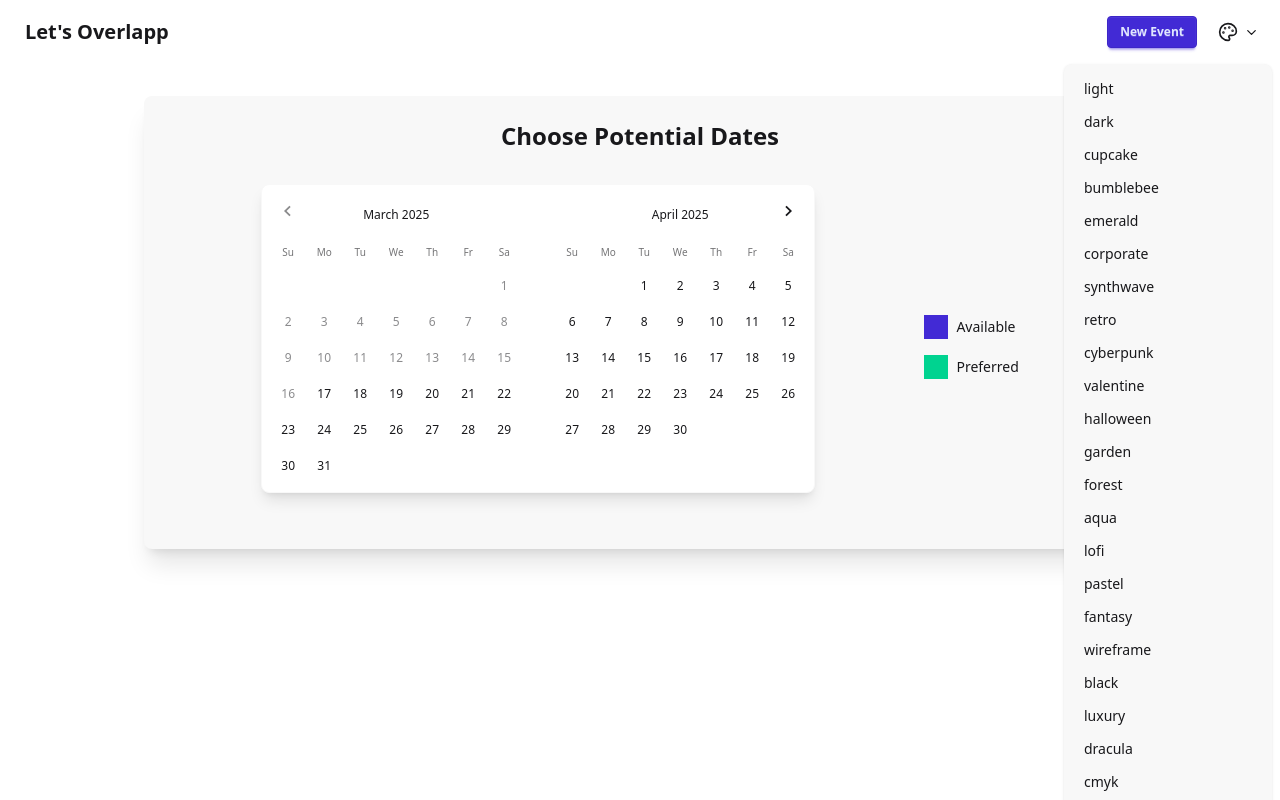
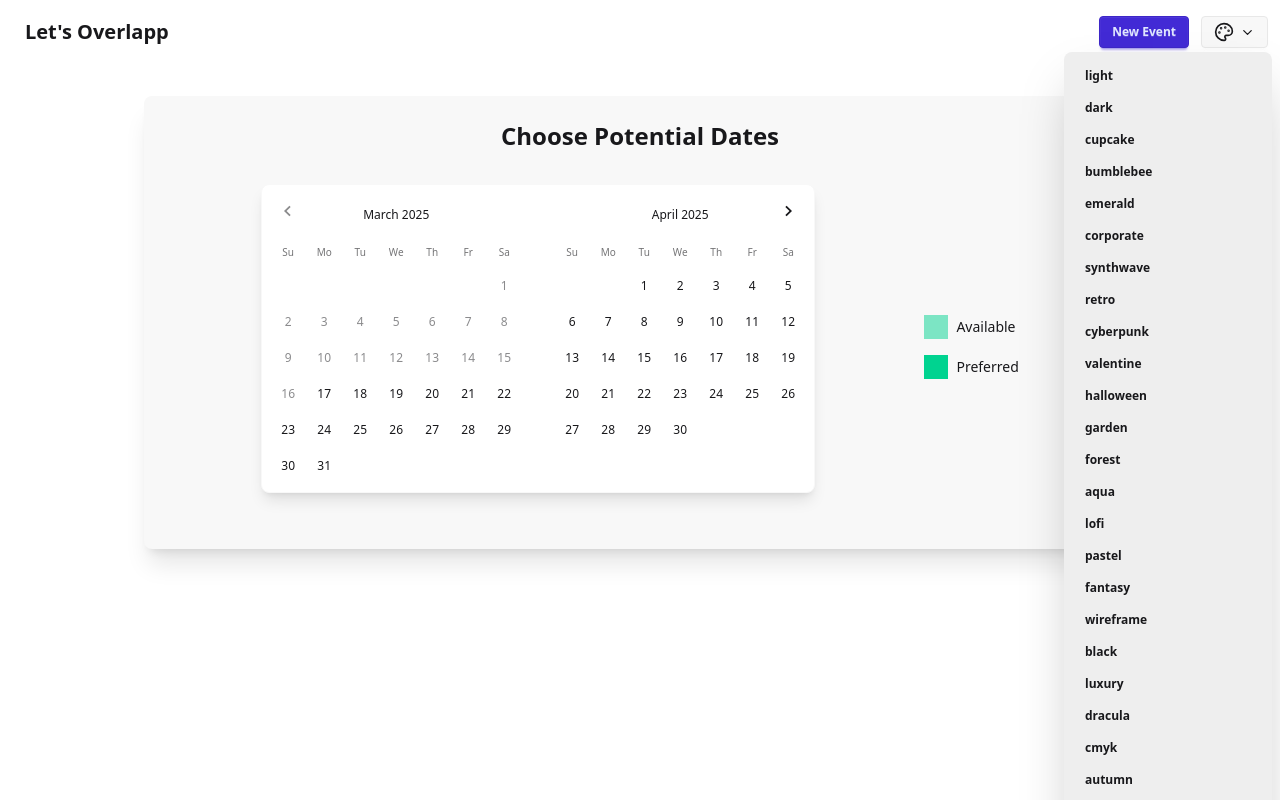
Before and after one commit to logstown/lets-overlapp, a Next.js app: page /event/create in a window 1280 px wide. Both pictures are taken after a click on the button 1238 px from the left and 32 px from the top of the page. Shown: the top 800 px of the page. Built offline with nearby package versions, Linux system fonts and the light colour scheme.

Commit message:
new theme chooser

```diff
--- a/app/event/layout.tsx
+++ b/app/event/layout.tsx
@@ -10,7 +10,7 @@ export default function EventLayout({ children }: { children: React.ReactNode })
             Let's Overlapp
           </Link>
         </div>
-        <div className="flex items-stretch gap-2">
+        <div className="flex items-center gap-2">
           <Link href="/event/create" className="btn btn-primary btn-sm">
             New Event
           </Link>
--- a/app/event/results/[userId]/_AggregatedDates.tsx
+++ b/app/event/results/[userId]/_AggregatedDates.tsx
@@ -27,9 +27,9 @@ export default function AggregatedDates({
           preferred,
         }}
         modifiersClassNames={{
-          available: "bg-primary text-primary-content",
-          unavailable: "bg-error/70 text-error-content",
-          preferred: "bg-success text-success-content",
+          available: "bg-success/50 text-success-content border-2 border-base-100",
+          unavailable: "bg-error text-error-content border-2 border-base-100",
+          preferred: "bg-success text-success-content border-2 border-base-100",
         }}
         classNames={{
           root: "react-day-picker shadow-lg",
--- a/app/event/results/[userId]/page.tsx
+++ b/app/event/results/[userId]/page.tsx
@@ -103,8 +103,8 @@ export default async function EventResults(props: { params: Promise<{ userId: st
                         preferredDateUsers.includes(id)
                           ? "bg-success"
                           : availableDateUsers.includes(id)
-                          ? "bg-primary"
-                          : "bg-error/70"
+                          ? "bg-success/50"
+                          : "bg-error"
                       }`}
                     ></td>
                   ))}
--- a/app/layout.tsx
+++ b/app/layout.tsx
@@ -1,7 +1,6 @@
 import type { Metadata } from "next";
 import { Geist, Geist_Mono } from "next/font/google";
 import "./globals.css";
-import { ThemeProvider } from "next-themes";
 
 const geistSans = Geist({
   variable: "--font-geist-sans",
@@ -24,10 +23,8 @@ export default function RootLayout({
   children: React.ReactNode;
 }>) {
   return (
-    <html lang="en" suppressHydrationWarning>
-      <body className={`${geistSans.variable} ${geistMono.variable} antialiased`}>
-        <ThemeProvider>{children}</ThemeProvider>
-      </body>
+    <html lang="en">
+      <body className={`${geistSans.variable} ${geistMono.variable} antialiased`}>{children}</body>
     </html>
   );
 }
--- a/components/ChooseUserDates.tsx
+++ b/components/ChooseUserDates.tsx
@@ -74,7 +74,7 @@ export default function ChooseUserDates({ setDates, eventId }: { setDates?: Date
             }}
             modifiersClassNames={{
               preferredDates: "!bg-success !text-success-content",
-              availableDates: "!bg-primary !text-primary-content",
+              availableDates: "!bg-success/50 !text-success-content",
             }}
             classNames={classNames}
             hideNavigation={!!eventId}
--- a/components/DaysLegend.tsx
+++ b/components/DaysLegend.tsx
@@ -2,7 +2,7 @@ export default function DaysLegend({ includeUnavailable }: { includeUnavailable?
   return (
     <div className="flex flex-col gap-4 justify-center mt-4 text-sm">
       <div className="flex items-center gap-2">
-        <div className="w-6 h-6 bg-primary"></div>
+        <div className="w-6 h-6 bg-success/50"></div>
         <span>Available</span>
       </div>
       <div className="flex items-center gap-2">
--- a/components/ThemeChooser.tsx
+++ b/components/ThemeChooser.tsx
@@ -41,10 +41,11 @@ export default function ThemeChooser() {
     "abyss",
     "silk",
   ];
-  const { theme, setTheme } = useTheme();
+  // const { theme, setTheme } = useTheme();
 
   return (
-    <div className="dropdown dropdown-end">
+    <>
+      {/* <div className="dropdown dropdown-end">
       <div tabIndex={0} role="button" className="btn btn-ghost btn-sm rounded-field">
         <PaletteIcon size={20} /> <ChevronDownIcon size={15} />
       </div>
@@ -58,6 +59,26 @@ export default function ThemeChooser() {
           </li>
         ))}
       </ul>
-    </div>
+    </div> */}
+
+      <div className="dropdown dropdown-end">
+        <div tabIndex={0} role="button" className="btn m-1 btn-sm">
+          <PaletteIcon size={20} /> <ChevronDownIcon size={15} />
+        </div>
+        <ul tabIndex={0} className="dropdown-content bg-base-300 rounded-box z-1 w-52 p-2 shadow-2xl">
+          {themes.map((choice) => (
+            <li key={choice}>
+              <input
+                type="radio"
+                name="theme-dropdown"
+                className="theme-controller w-full btn btn-sm btn-block btn-ghost justify-start"
+                aria-label={choice}
+                value={choice}
+              />
+            </li>
+          ))}
+        </ul>
+      </div>
+    </>
   );
 }
--- a/package.json
+++ b/package.json
@@ -17,7 +17,6 @@
     "lodash": "^4.17.21",
     "lucide-react": "^0.482.0",
     "next": "15.2.2",
-    "next-themes": "^0.4.6",
     "react": "^19.0.0",
     "react-day-picker": "^9.6.2",
     "react-dom": "^19.0.0",
```
Also changed, not shown: 1 other file (tests, documents, lock files or other folders).
